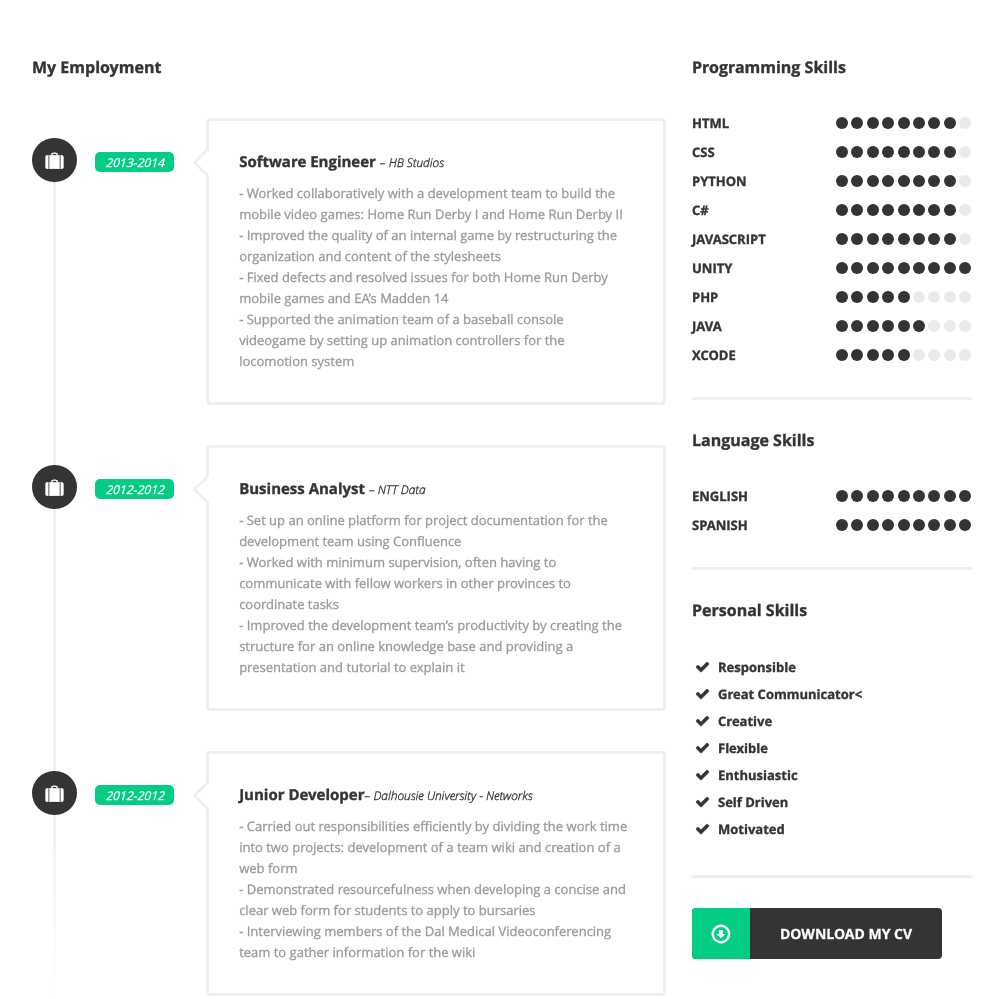
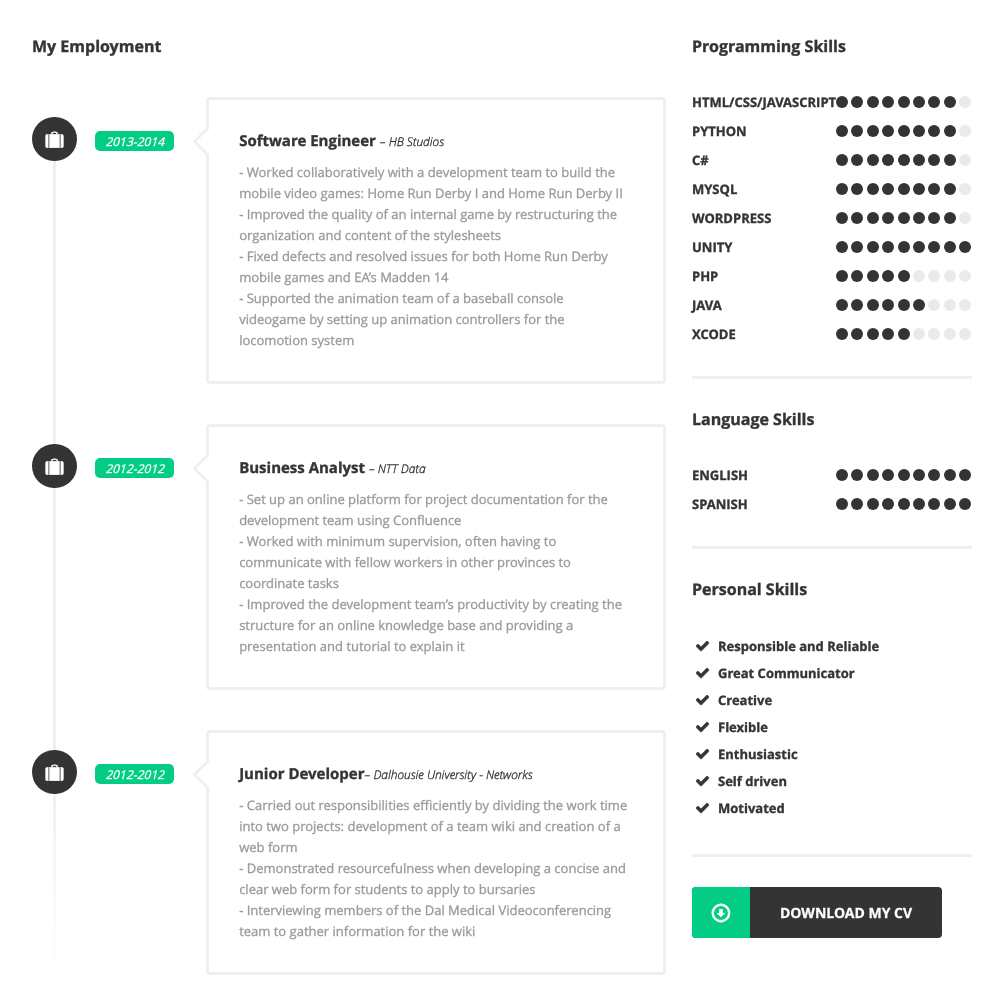
Before and after one commit to unnecessara/smaldonado, a plain HTML site: page index.html in a window 1280 px wide. Shown: the part 823-1822 px from the top of the page, without its empty margins (138-1141 px from the left). Drawn offline with Linux system fonts and the light colour scheme.

Commit message:
Changes to index file (skills and removing birthdate Adding favicon image

```diff
--- a/index.html
+++ b/index.html
@@ -18,8 +18,6 @@
 <link href="css/skeleton.css" rel="stylesheet" type="text/css">
 <link href="css/main.css" rel="stylesheet" type="text/css">
 <link href="css/magnific-popup.css" rel="stylesheet"  />
-
-
 
 <!--[if lt IE 9]>
 <script src="http://html5shiv.googlecode.com/svn/trunk/html5.js"></script>
@@ -142,7 +140,6 @@
 				<div class="aboutContent row">
 					<div class="aboutInfo">
 						<ul>
-						<li><span>Birthdate</span> : 09/08/1989</li>
 						<li><span>Email</span> : saramaldonado09@gmail.com</li>
 						<li><span>Address</span> : Lunenburg, NS B0J 2E0</li>
 						</ul>
@@ -291,21 +288,7 @@
 										<h2 class="titleSmall">Programming Skills</h2>
 										<ul class="skillsList clearfix">
 											<li>
-												<h4>html</h4>
-												<div class="rating">
-												<span></span>
-												<span></span>
-												<span></span>
-												<span></span>
-												<span></span>
-												<span></span>
-												<span></span>
-												<span></span>
-												<span class="transparent"></span>
-												</div>
-											</li>
-											<li>
-												<h4>css</h4>
+												<h4>html/CSS/Javascript</h4>
 												<div class="rating">
 												<span></span>
 												<span></span>
@@ -347,7 +330,21 @@
 												</div>
 											</li>
 											<li>
-												<h4>Javascript</h4>
+												<h4>MySQL</h4>
+												<div class="rating">
+												<span></span>
+												<span></span>
+												<span></span>
+												<span></span>
+												<span></span>
+												<span></span>
+												<span></span>
+												<span></span>
+												<span class="transparent"></span>
+												</div>
+											</li>
+											<li>
+												<h4>Wordpress</h4>
 												<div class="rating">
 												<span></span>
 												<span></span>
@@ -374,7 +371,6 @@
 												<span></span>
 												</div>
 											</li>
-
 											<li>
 												<h4>php</h4>
 												<div class="rating">
@@ -469,12 +465,12 @@
 											<p></p>
 
 											<ul class="pList">
-												<li><i class="icon-ok"></i>Responsible</li>
-												<li><i class="icon-ok"></i>Great Communicator<</li>
+												<li><i class="icon-ok"></i>Responsible and Reliable</li>
+												<li><i class="icon-ok"></i>Great Communicator</li>
 												<li><i class="icon-ok"></i>Creative</li>
 												<li><i class="icon-ok"></i>Flexible</li>
 												<li><i class="icon-ok"></i>Enthusiastic</li>
-												<li><i class="icon-ok"></i>Self Driven</li>
+												<li><i class="icon-ok"></i>Self driven</li>
 												<li><i class="icon-ok"></i>Motivated</li>
 											</ul>
 
```
Also changed, not shown: images/creaseicon.ico (added).
